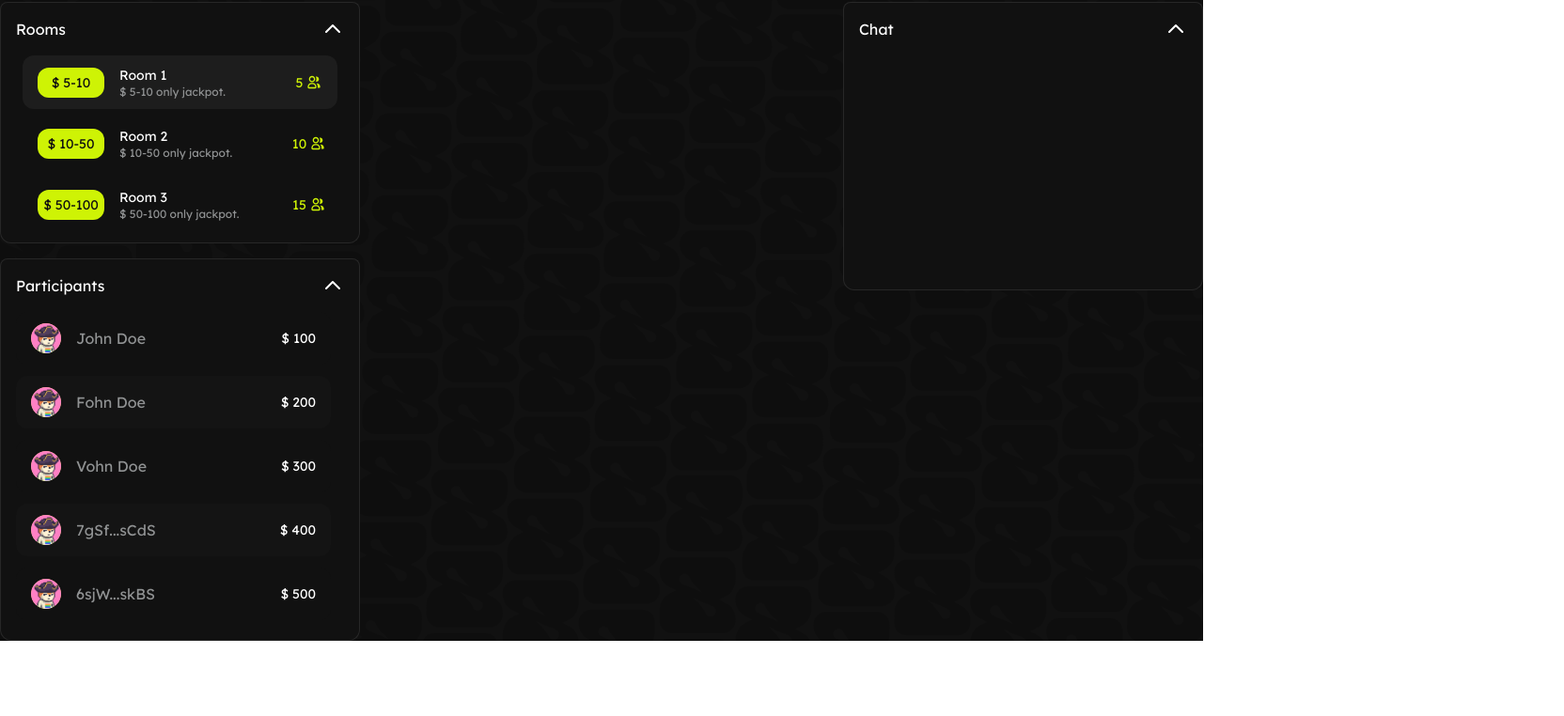
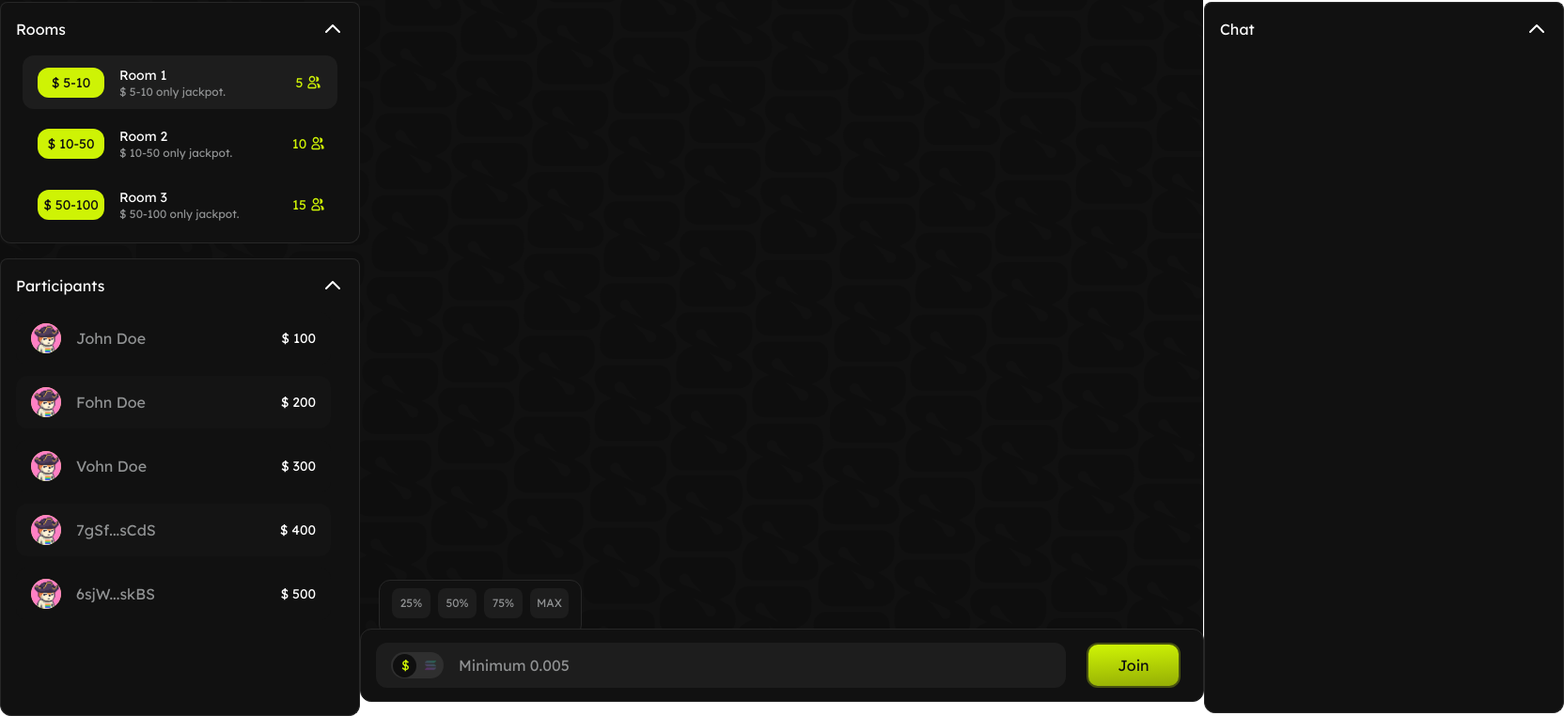
Before and after one commit to PawnLabs/soluck-app, a Next.js app: page / in a window 1280 px wide. Shown: the part 118-880 px from the top of the page at 94% size, 1664 px wide, since content can reach past the window. Before the commit the page ends 800 px from the top, so only its background shows below. Built offline with nearby package versions, Linux system fonts and the light colour scheme.

Commit message:
build: created join game component design

```diff
--- /dev/null
+++ b/app/_components/Chat.tsx
@@ -0,0 +1,3 @@
+export const Chat = () => {
+  return <div className={"h-[545px]"}></div>;
+};
--- a/app/_components/Collapsible.tsx
+++ b/app/_components/Collapsible.tsx
@@ -71,8 +71,7 @@ export const Collapsible: React.FC<CollapsibleProps> = ({
             }}
             transition={{ delay: 0 }}
             className={
-              style +
-              " h-full overflow-hidden rounded-b-xl border-x-[1px] border-b-[1px] border-black-4 bg-blackish text-white"
+              "h-full overflow-hidden rounded-b-xl border-x-[1px] border-b-[1px] border-black-4 bg-blackish text-white"
             }
           >
             <motion.div
--- /dev/null
+++ b/app/_components/GameArea.tsx
@@ -0,0 +1,3 @@
+export const GameArea = () => {
+  return <div className={"h-[615px]"}></div>;
+};
--- /dev/null
+++ b/app/_components/Join.tsx
@@ -0,0 +1,80 @@
+"use client";
+import { useState } from "react";
+import { motion } from "framer-motion";
+import Image from "next/image";
+import SolSvg from "../icons/sol.svg";
+
+const spring = {
+  type: "spring",
+  stiffness: 700,
+  damping: 70,
+};
+
+export const Join = () => {
+  const [isSol, setIsSol] = useState(false);
+
+  const toggleSwitch = () => setIsSol(!isSol);
+
+  return (
+    <div className={"relative flex h-[130px] flex-col"}>
+      <div className="relative mb-2 ml-5 h-[70px] w-[216px] rounded-xl border-[1px] border-black-4 bg-blackish py-2 text-white">
+        <div className="flex items-start justify-center gap-2 text-xs text-white-gray">
+          <div className="flex h-[32px] w-[41px] cursor-pointer items-center justify-center rounded-lg bg-black hover:bg-yellow-main hover:text-black-main">
+            25%
+          </div>
+          <div className="flex h-[32px] w-[41px] cursor-pointer items-center justify-center rounded-lg bg-black hover:bg-yellow-main hover:text-black-main">
+            50%
+          </div>
+          <div className="flex h-[32px] w-[41px] cursor-pointer items-center justify-center rounded-lg bg-black hover:bg-yellow-main hover:text-black-main">
+            75%
+          </div>
+          <div className="flex h-[32px] w-[41px] cursor-pointer items-center justify-center rounded-lg bg-black hover:bg-yellow-main hover:text-black-main">
+            MAX
+          </div>
+        </div>
+      </div>
+      <div className="z-10 mt-[-16px] flex h-[96px] w-[898px] items-center justify-start rounded-xl border-[1px] border-black-4 bg-blackish text-white">
+        <div className="ml-4 flex h-[48px] w-[734px] items-center rounded-xl bg-black">
+          <div
+            className={`relative ml-4 flex h-[28px] w-[56px] cursor-pointer items-center rounded-full bg-white bg-opacity-[0.08] px-[2px] ${
+              isSol ? "justify-end" : "justify-start"
+            }`}
+            onClick={toggleSwitch}
+          >
+            <motion.div
+              className="absolute flex h-[25px] w-[25px] items-center justify-center rounded-full bg-black-main"
+              layout
+              transition={spring}
+            />
+            <div
+              className={`absolute left-[11px] w-4 text-sm text-yellow-main transition-opacity duration-300 ${
+                isSol ? "opacity-30" : "opacity-100"
+              }`}
+            >
+              $
+            </div>
+
+            <Image
+              src={SolSvg}
+              alt="Arrow Down"
+              width={12}
+              height={12}
+              className={`absolute right-[8px] transition-opacity duration-300 ${
+                isSol ? "opacity-100" : "opacity-30"
+              }`}
+            />
+          </div>
+          <div>
+            <input
+              className="ml-4 bg-black text-white-gray placeholder-white-gray focus:border-none focus:bg-black focus:outline-none"
+              placeholder="Minimum 0.005"
+            ></input>
+          </div>
+        </div>
+        <div className="bg-custom-gradient border-yellow-darkish ml-auto mr-6 flex h-[48px] w-[100px] cursor-pointer items-center justify-center rounded-xl border-[2px] text-black-main">
+          Join
+        </div>
+      </div>
+    </div>
+  );
+};
--- a/app/page.tsx
+++ b/app/page.tsx
@@ -5,6 +5,9 @@ import { Header } from "./_components/Header";
 import { LastWinners } from "./_components/LastWinners";
 import { Participants } from "./_components/Participants";
 import { Room } from "./_components/Room";
+import { GameArea } from "./_components/GameArea";
+import { Join } from "./_components/Join";
+import { Chat } from "./_components/Chat";
 
 export default function Home() {
   const [currentRoom, setCurrentRoom] = useState(1);
@@ -40,14 +43,17 @@ export default function Home() {
               ))}
             </div>
           </Collapsible>
-          <Collapsible style="w-[383px]" h="350px" title="Participants">
+          <Collapsible style="w-[383px]" h="430px" title="Participants">
             <Participants />
           </Collapsible>
         </div>
-        <div className="h-full w-[958px]"></div>
-        <div className="h-full w-[511px] items-center justify-center pt-4">
-          <Collapsible style="w-[383px]" h="250px" title="Chat">
-            <div></div>
+        <div className="flex h-full w-[958px] flex-col pt-4">
+          <GameArea></GameArea>
+          <Join></Join>
+        </div>
+        <div className="flex h-full w-[511px] items-start justify-center pt-4">
+          <Collapsible style="w-[383px] " h="700px" title="Chat">
+            <Chat></Chat>
           </Collapsible>
         </div>
       </div>
--- a/tailwind.config.ts
+++ b/tailwind.config.ts
@@ -8,6 +8,10 @@ const config: Config = {
   ],
   theme: {
     extend: {
+      backgroundImage: {
+        "custom-gradient":
+          "linear-gradient(176.83deg, #CEF305 2.49%, #96B005 97.26%)",
+      },
       animation: {
         "slide-left": "slide-left var(--animation-duration) linear infinite",
       },
@@ -23,6 +27,8 @@ const config: Config = {
         "black-main": "#0F0F0F",
         black: "#1D1D1D",
         "yellow-main": "#CEF305",
+        "yellow-grayish": "#96B005",
+        "yellow-darkish": "#475111",
         "white-gray": "#909293",
         "black-4": "#272727",
         blackish: "#111111",
```
Also changed, not shown: app/icons/sol.svg (added).
